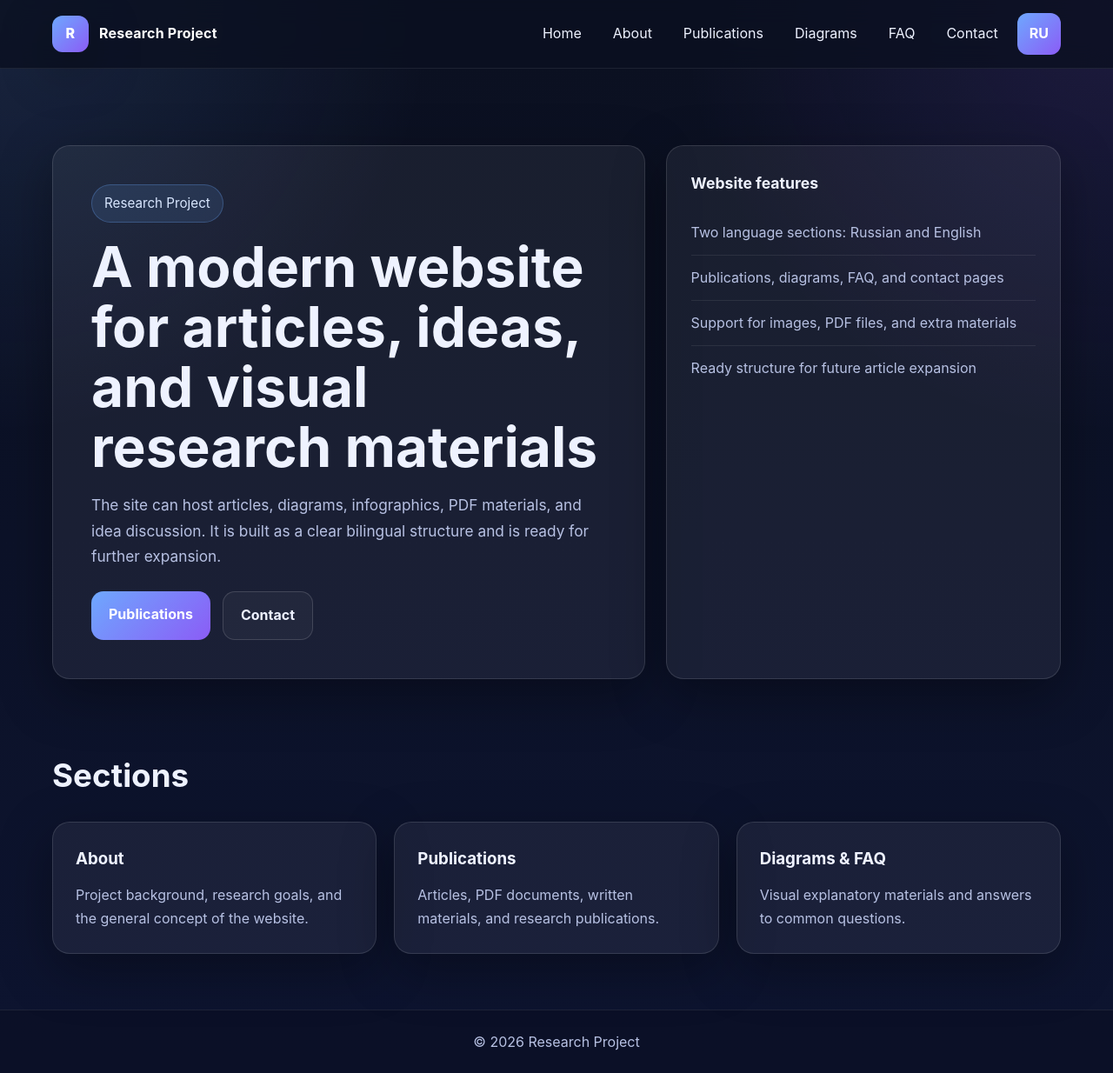
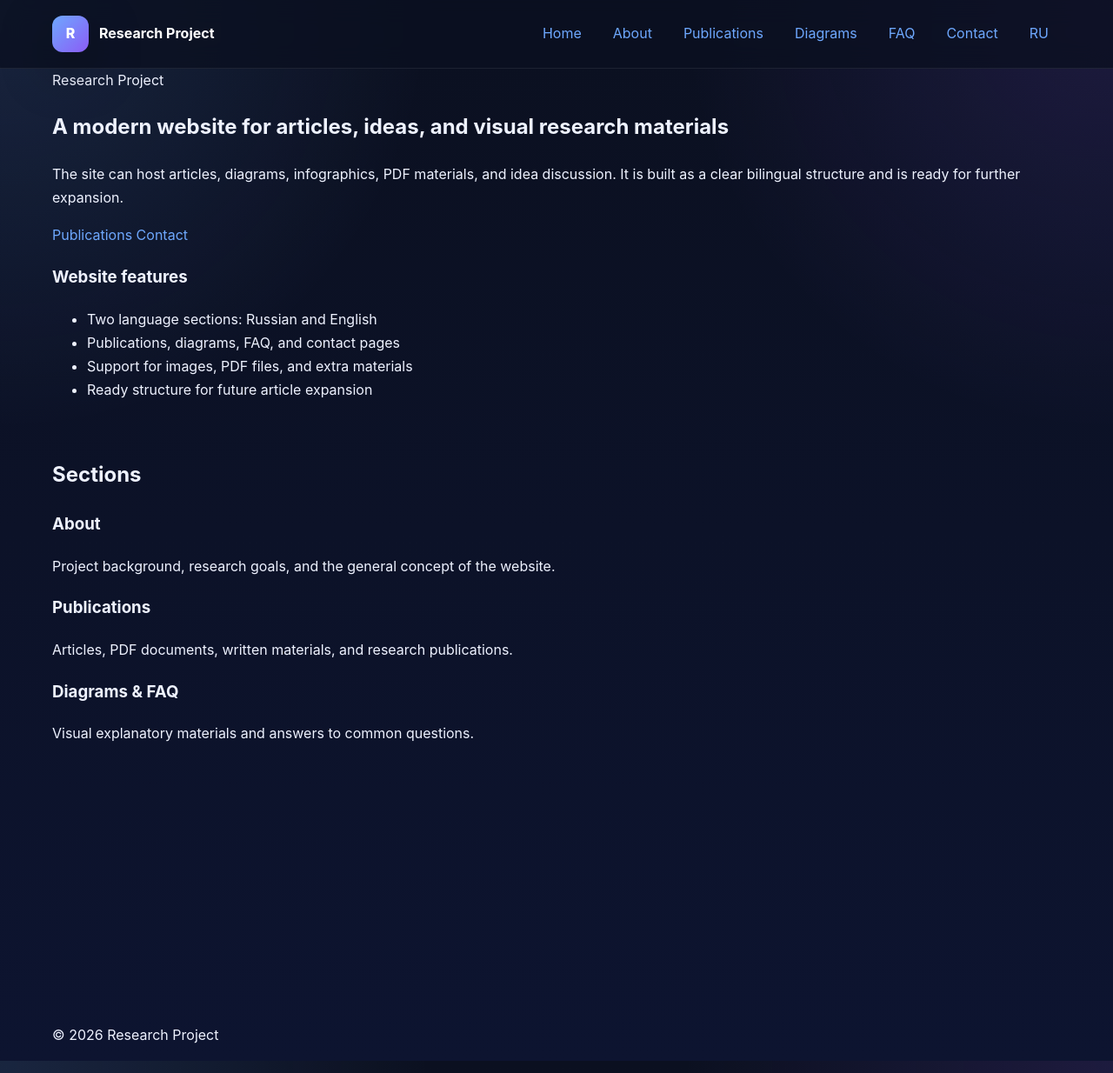
Before and after one commit to naoumov-ilia/naoumov-ilia.github.io, a Jekyll site: the page built from en/index.md, in a window 1280 px wide and 1234 px high. Shown: the whole window at 87% size. Built offline with Jekyll 4.4.1, drawn with Linux system fonts in a browser that asks for light colours.

Commit message:
Update style.css

```diff
--- a/assets/css/style.css
+++ b/assets/css/style.css
@@ -82,7 +82,6 @@ code {
   gap: 12px;
   color: #fff;
   font-weight: 700;
-  letter-spacing: 0.2px;
 }
 
 .logo-mark {
@@ -97,355 +96,89 @@ code {
   box-shadow: var(--shadow);
 }
 
-.logo-text {
-  font-size: 1rem;
-}
-
 .site-nav {
   display: flex;
-  align-items: center;
   gap: 8px;
-  flex-wrap: wrap;
 }
 
 .site-nav a {
-  color: var(--text);
   padding: 10px 14px;
   border-radius: 12px;
-  transition: background 0.2s ease, transform 0.2s ease;
-}
-
-.site-nav a:hover {
-  background: rgba(255,255,255,0.07);
-}
-
-.site-nav .lang-switch {
-  background: linear-gradient(135deg, var(--accent), var(--accent-2));
-  color: #fff;
-  font-weight: 700;
 }
 
 .site-main {
   min-height: calc(100vh - 152px);
 }
 
-.hero {
-  padding: 88px 0 52px;
-}
-
-.hero-grid {
-  display: grid;
-  grid-template-columns: 1.2fr 0.8fr;
-  gap: 24px;
-  align-items: stretch;
-}
-
-.hero-card,
-.info-card,
-.feature-card,
-.page-card,
-.article-card,
-.list-card {
-  background: var(--panel);
-  border: 1px solid var(--border);
-  border-radius: var(--radius);
-  box-shadow: var(--shadow);
-}
-
-.hero-card {
-  padding: 44px;
-}
-
-.hero-eyebrow {
-  display: inline-block;
-  margin-bottom: 16px;
-  padding: 8px 14px;
-  border-radius: 999px;
-  background: rgba(110, 168, 254, 0.12);
-  border: 1px solid rgba(110, 168, 254, 0.28);
-  color: #d9e7ff;
-  font-size: 0.95rem;
-}
-
-.hero h1 {
-  margin: 0 0 18px;
-  font-size: clamp(2.2rem, 5vw, 4rem);
-  line-height: 1.08;
-}
-
-.hero p {
-  margin: 0 0 26px;
-  font-size: 1.08rem;
-  color: var(--muted);
-  max-width: 62ch;
-}
-
-.hero-actions {
-  display: flex;
-  flex-wrap: wrap;
-  gap: 14px;
-}
-
-.btn {
-  display: inline-block;
-  padding: 13px 20px;
-  border-radius: 14px;
-  font-weight: 700;
-  transition: transform 0.18s ease, opacity 0.18s ease;
-}
-
-.btn:hover {
-  transform: translateY(-1px);
-}
-
-.btn-primary {
-  background: linear-gradient(135deg, var(--accent), var(--accent-2));
-  color: #fff;
-}
-
-.btn-secondary {
-  background: rgba(255,255,255,0.04);
-  border: 1px solid rgba(255,255,255,0.14);
-  color: var(--text);
-}
-
-.info-card {
-  padding: 28px;
-}
-
-.info-card h3 {
-  margin: 0 0 16px;
-  font-size: 1.1rem;
-}
-
-.info-list {
-  list-style: none;
-  margin: 0;
-  padding: 0;
-}
-
-.info-list li {
-  padding: 12px 0;
-  color: var(--muted);
-  border-bottom: 1px solid rgba(255,255,255,0.08);
-}
-
-.info-list li:last-child {
-  border-bottom: 0;
-}
-
 .section {
   padding: 28px 0 64px;
 }
 
-.section-title {
-  margin: 0 0 22px;
-  font-size: clamp(1.6rem, 3vw, 2.3rem);
+.page-card {
+  padding: 36px;
+  background: var(--panel);
+  border: 1px solid var(--border);
+  border-radius: var(--radius);
 }
 
-.features-grid {
-  display: grid;
-  grid-template-columns: repeat(3, 1fr);
-  gap: 20px;
+.page-header {
+  margin-bottom: 26px;
 }
 
-.feature-card {
-  padding: 26px;
+.page-header h1 {
+  margin: 0 0 12px;
+  font-size: 2rem;
 }
 
-.feature-card h3 {
-  margin: 0 0 12px;
-}
-
-.feature-card p {
-  margin: 0;
+.page-description {
   color: var(--muted);
 }
 
-.page-card,
-.article-card {
-  padding: 36px;
+/* ========================= */
+/* ГРАФИКИ (ВАЖНО) */
+/* ========================= */
+
+.single-diagram-image-link {
+  display: block;
+  border-radius: 16px;
+  overflow: hidden;
+  cursor: zoom-in;
+  background: rgba(255,255,255,0.03);
 }
 
-.page-header,
-.article-header {
-  margin-bottom: 26px;
-  padding-bottom: 18px;
-  border-bottom: 1px solid rgba(255,255,255,0.08);
-}
-
-.page-header h1,
-.article-header h1 {
-  margin: 0 0 12px;
-  font-size: clamp(2rem, 4vw, 3rem);
-  line-height: 1.1;
-}
-
-.page-description,
-.article-description {
-  margin: 0;
-  color: var(--muted);
-  font-size: 1.04rem;
-}
-
-.article-label {
-  margin: 0 0 10px;
-  color: #cdd8ff;
-  font-size: 0.95rem;
-}
-
-.page-content h2,
-.page-content h3,
-.article-content h2,
-.article-content h3 {
-  margin-top: 1.8em;
-}
-
-.page-content p,
-.page-content li,
-.article-content p,
-.article-content li {
-  color: #e8edff;
-}
-
-.page-content ul,
-.article-content ul {
-  padding-left: 20px;
-}
-
-.page-content blockquote,
-.article-content blockquote {
-  margin: 24px 0;
-  padding: 18px 20px;
-  border-left: 4px solid var(--accent);
-  border-radius: 12px;
-  background: rgba(255,255,255,0.04);
-  color: var(--muted);
-}
-
-.list-grid {
-  display: grid;
-  gap: 18px;
-}
-
-.list-card {
-  padding: 24px;
-}
-
-.list-card h3 {
-  margin: 0 0 8px;
-}
-
-.list-card p {
-  margin: 0 0 14px;
-  color: var(--muted);
-}
-
-.site-footer {
-  border-top: 1px solid rgba(255,255,255,0.08);
-  background: rgba(0,0,0,0.18);
-}
-
-.footer-inner {
-  min-height: 72px;
-  display: flex;
-  align-items: center;
-  justify-content: center;
-  color: var(--muted);
-  text-align: center;
-}
-
-@media (max-width: 980px) {
-  .hero-grid,
-  .features-grid {
-    grid-template-columns: 1fr;
-  }
-
-  .header-inner {
-    flex-direction: column;
-    justify-content: center;
-    padding: 14px 0;
-  }
-
-  .site-nav {
-    justify-content: center;
-  }
-
-  .hero-card,
-  .page-card,
-  .article-card {
-    padding: 24px;
-  }
-}
-.diagram-tools {
-  margin-bottom: 28px;
-  padding: 22px;
-  border: 1px solid rgba(255,255,255,0.08);
-  border-radius: 18px;
-  background: rgba(255,255,255,0.04);
-}
-
-.diagram-tools-title {
-  margin: 0 0 14px;
-  font-size: 1.2rem;
-}
-
-.diagram-index-list {
-  margin: 0;
-  padding-left: 20px;
-}
-
-.diagram-index-list li {
-  margin: 8px 0;
-}
-
-.diagram-gallery {
-  display: grid;
-  gap: 22px;
-}
-
-.diagram-card {
-  padding: 22px;
-  border-radius: 18px;
-  background: rgba(255,255,255,0.04);
-  border: 1px solid rgba(255,255,255,0.08);
-  scroll-margin-top: 110px;
-}
-
-.diagram-title {
-  margin: 0 0 14px;
-  font-size: 1.3rem;
-}
-
-.diagram-image-link {
-  display: block;
-  border-radius: 14px;
-  overflow: hidden;
-}
-
-.diagram-image {
+.single-diagram-image {
   display: block;
   width: 100%;
   height: auto;
+  border-radius: 16px;
   transition: transform 0.25s ease;
-  cursor: zoom-in;
 }
 
-.diagram-image-link:hover .diagram-image {
+.single-diagram-image-link:hover .single-diagram-image {
   transform: scale(1.01);
 }
 
-.diagram-caption {
-  margin-top: 12px;
+.single-diagram-caption {
+  margin-top: 14px;
   color: var(--muted);
-  font-size: 0.98rem;
+  line-height: 1.7;
 }
 
-.diagram-meta {
-  margin-top: 10px;
-  font-size: 0.92rem;
-  color: #cfd8ff;
+.single-diagram-source {
+  margin-top: 18px;
+  padding: 16px;
+  border-radius: 14px;
+  background: rgba(255,255,255,0.04);
+  border: 1px solid rgba(255,255,255,0.08);
 }
+
+.single-diagram-actions {
+  margin-top: 20px;
+}
+
+/* ========================= */
+/* LIGHTBOX */
+/* ========================= */
 
 .lightbox-overlay {
   position: fixed;
@@ -462,7 +195,6 @@ code {
   position: absolute;
   inset: 0;
   background: rgba(0,0,0,0.82);
-  backdrop-filter: blur(4px);
 }
 
 .lightbox-content {
@@ -477,13 +209,10 @@ code {
   max-width: 100%;
   max-height: 80vh;
   border-radius: 14px;
-  box-shadow: 0 20px 60px rgba(0,0,0,0.45);
 }
 
 .lightbox-caption {
   margin-top: 12px;
-  color: #eaefff;
-  font-size: 0.98rem;
 }
 
 .lightbox-close {
@@ -492,26 +221,9 @@ code {
   right: 0;
   width: 42px;
   height: 42px;
-  border: 0;
   border-radius: 999px;
   background: rgba(255,255,255,0.14);
   color: #fff;
   font-size: 28px;
-  line-height: 1;
   cursor: pointer;
 }
-
-.diagram-inline-link {
-  font-weight: 700;
-}
-
-@media (max-width: 760px) {
-  .diagram-card {
-    padding: 16px;
-  }
-
-  .lightbox-content {
-    width: calc(100% - 20px);
-    margin: 20px auto;
-  }
-}
```
